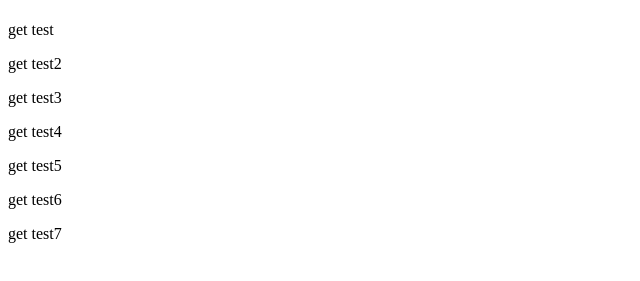
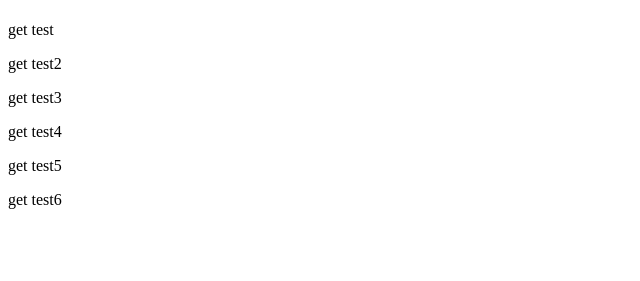
Before and after one commit to itf-sample-team/test, a plain HTML site: page index.html in a window 1280 px wide. Shown: the part 59-340 px from the top of the page, without its empty margins (0-640 px from the left). Drawn offline with Linux system fonts and the light colour scheme.

Commit message:
test7を削除

```diff
--- a/index.html
+++ b/index.html
@@ -12,7 +12,6 @@
         <p>get test4</p>
         <p>get test5</p>
         <p>get test6</p>
-        <p>get test7</p>
     </body>
 
 </html>
```
